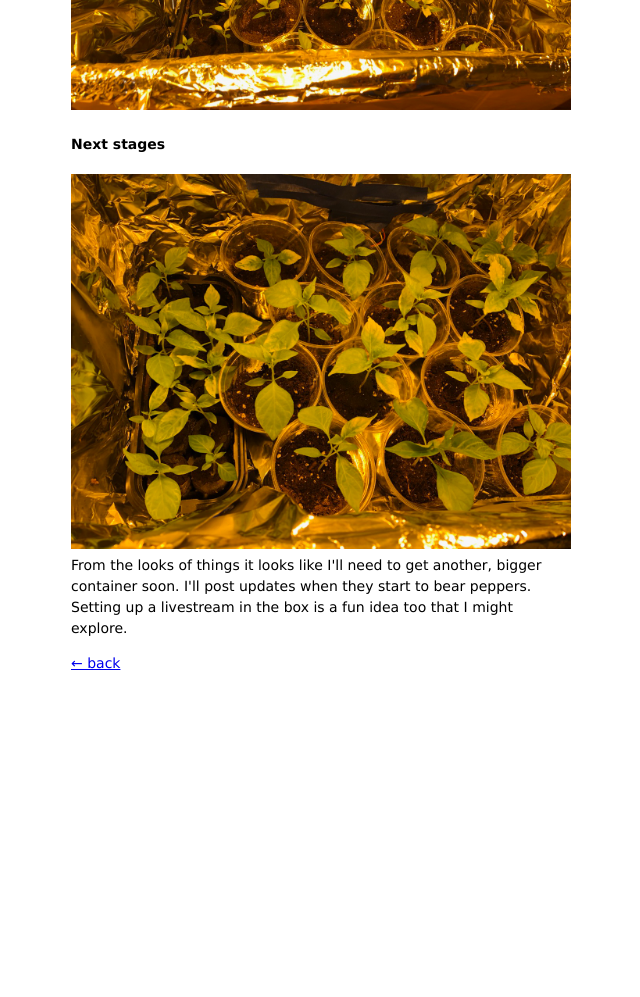
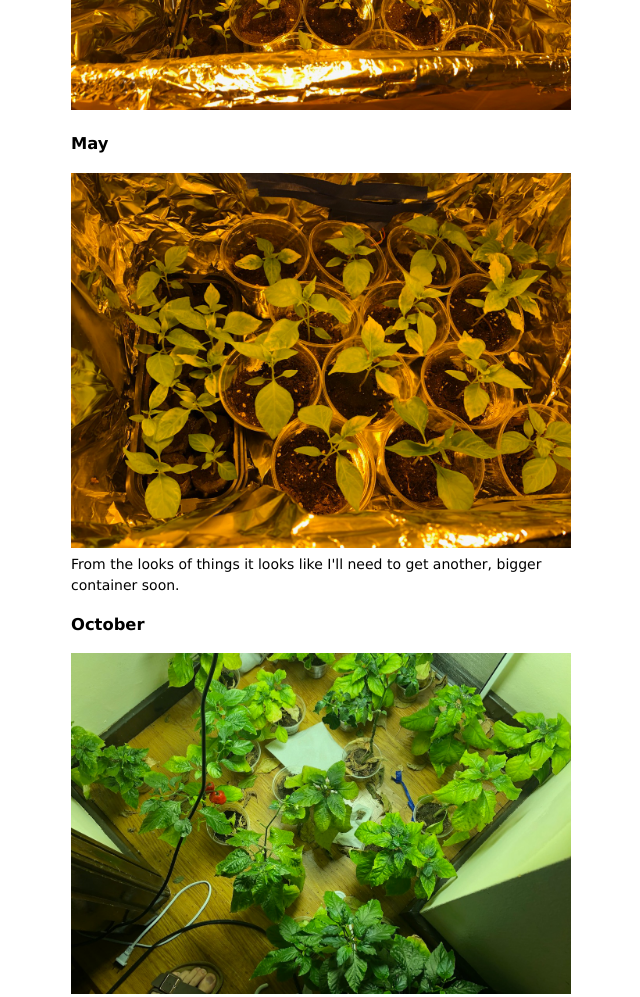
Before and after one commit to pascoej/pascoej.github.io, a plain HTML site: page 2019/05/ghostpeppers.html in a window 1280 px wide. Shown: the part 3000-3997 px from the top of the page, without its empty margins (319-959 px from the left). Before the commit the page ends 3688 px from the top, so only its background shows below. Drawn offline with Linux system fonts and the light colour scheme.

Commit message:
October update

```diff
--- a/2019/05/ghostpeppers.html
+++ b/2019/05/ghostpeppers.html
@@ -48,16 +48,19 @@
       <img src="newboxtop.jpg" title="The top of the new grow box I made." />
       <img src="newbox.jpg" title="The grow box right after construction" />
     </p>
-    <h4>Next stages</h4>
+    <h3>May</h3>
     <p>
       <img
         src="plants-052618.jpg"
         title="The plants at the time I'm writing this"
       />
       From the looks of things it looks like I'll need to get another, bigger
-      container soon. I'll post updates when they start to bear peppers. Setting
-      up a livestream in the box is a fun idea too that I might explore.
+      container soon.
     </p>
+    <h3>October</h3>
+    <img src="peppers.jpg" title="Mature pepper plants" />
+    A few plants bore fruit. I lost a pull-up competition at work and had to eat
+    a piece of one. Stomach didn't feel that hot for some time after that.
     <p>
       <a href="/">← back</a>
     </p>
```
Also changed, not shown: 2019/05/peppers.jpg (added).
